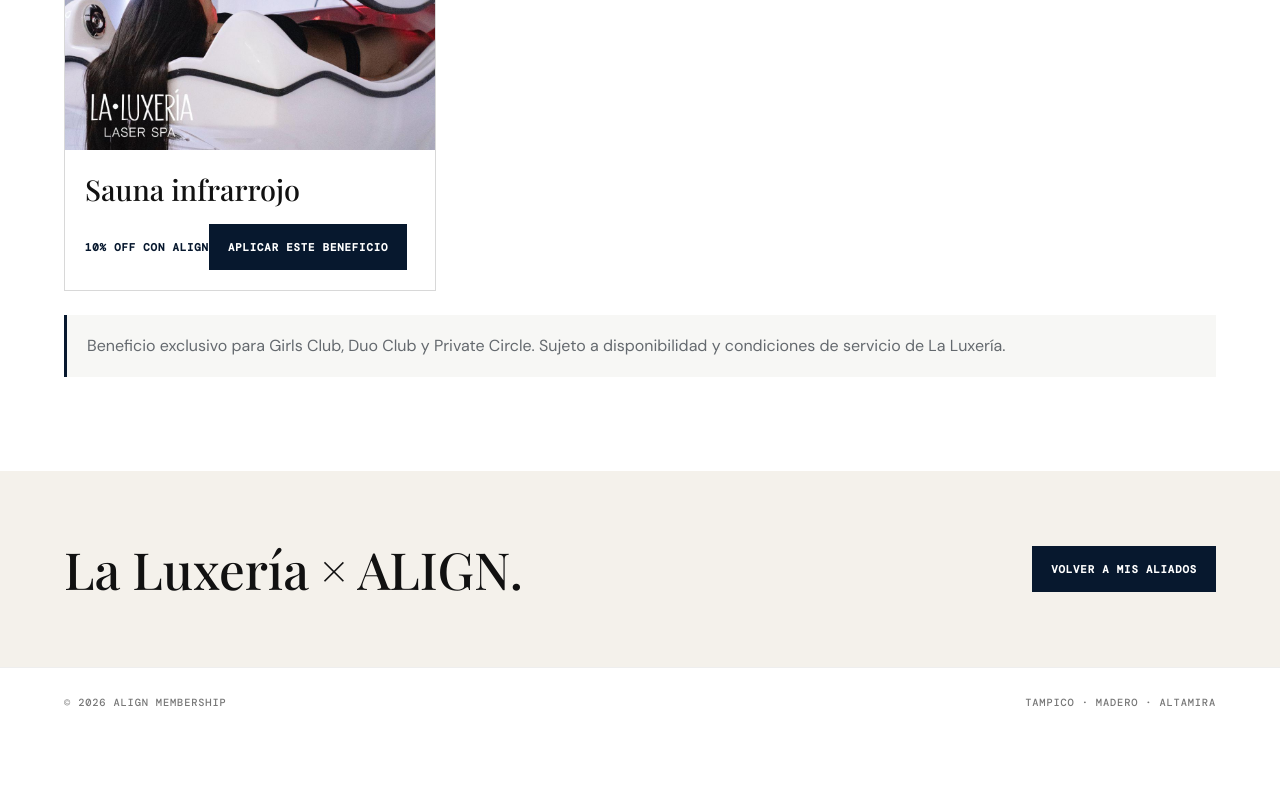
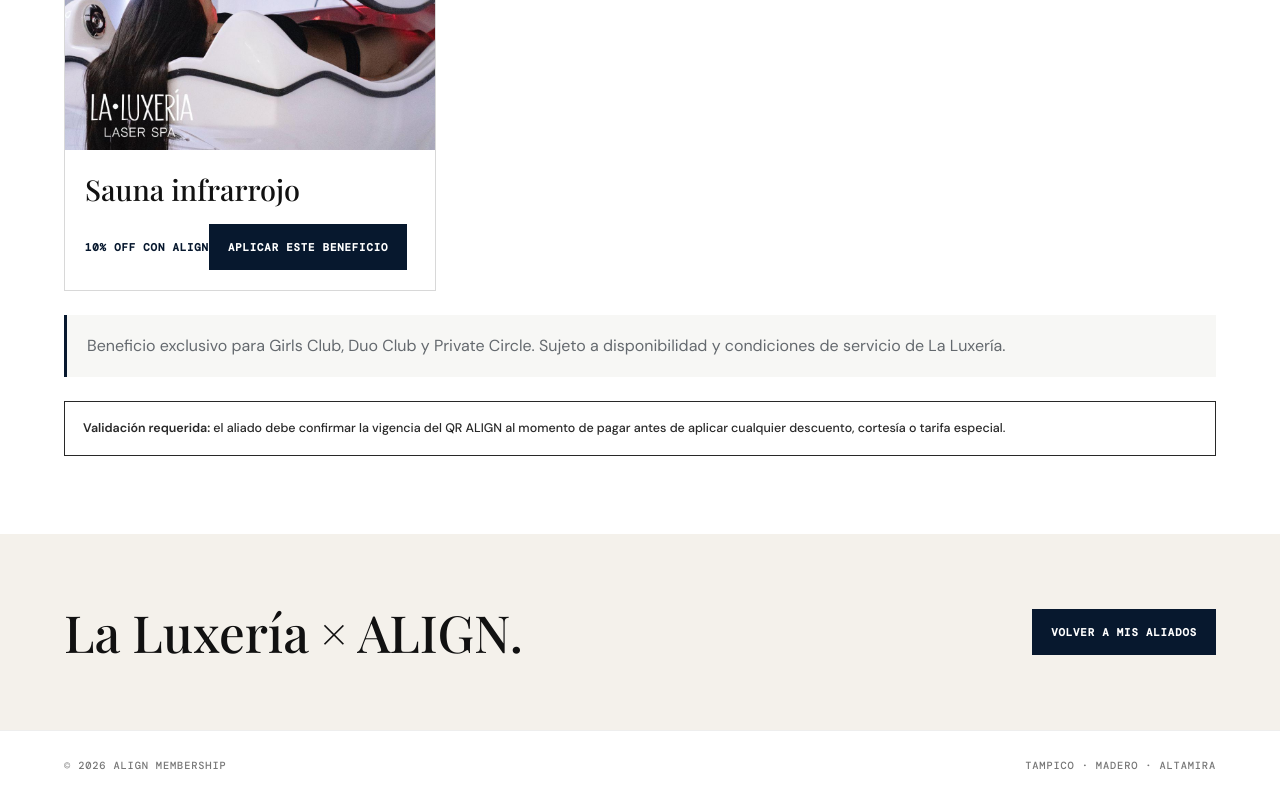
Before and after one commit to edgartikis/align-community, a website: page la-luxeria.html in a window 1280 px wide. Shown: the part 3381-4181 px from the top of the page. Before the commit the page ends 4118 px from the top, so only its background shows below. Drawn offline with nearby package versions, Linux system fonts and the light colour scheme.

Commit message:
Agrega validación de vigencia del QR al aplicar beneficios

```diff
--- a/la-luxeria.html
+++ b/la-luxeria.html
@@ -93,6 +93,7 @@
     <article class="service"><img loading="lazy" src="LALUXERIA8.jpeg" alt="Sauna infrarrojo en La Luxería"><div class="service-copy"><h3>Sauna infrarrojo</h3><span class="discount">10% OFF con ALIGN</span><a class="button benefit-action" target="_blank" rel="noopener" href="https://wa.me/528331079676?text=Hola%2C%20soy%20miembro%20ALIGN.%20Quiero%20aplicar%20mi%20beneficio%20de%20La%20Luxer%C3%ADa%3A%2010%25%20de%20descuento%20en%20Sauna%20infrarrojo.%20%C2%BFMe%20apoyan%20con%20disponibilidad%20y%20para%20agendar%3F">Aplicar este beneficio</a></div></article>
   </div>
   <p class="note">Beneficio exclusivo para Girls Club, Duo Club y Private Circle. Sujeto a disponibilidad y condiciones de servicio de La Luxería.</p>
+<p class="qr-warning" style="margin:24px 0 0;padding:16px 18px;border:1px solid currentColor;opacity:.9;font:500 .78rem/1.65 &quot;DM Sans&quot;,sans-serif"><strong>Validación requerida:</strong> el aliado debe confirmar la vigencia del QR ALIGN al momento de pagar antes de aplicar cualquier descuento, cortesía o tarifa especial.</p>
 </section>
 
 <section class="cta-section"><h2>La Luxería × ALIGN.</h2><a class="button" id="portalLink" href="package-allies.html?plan=girls">Volver a mis aliados</a></section>
```
